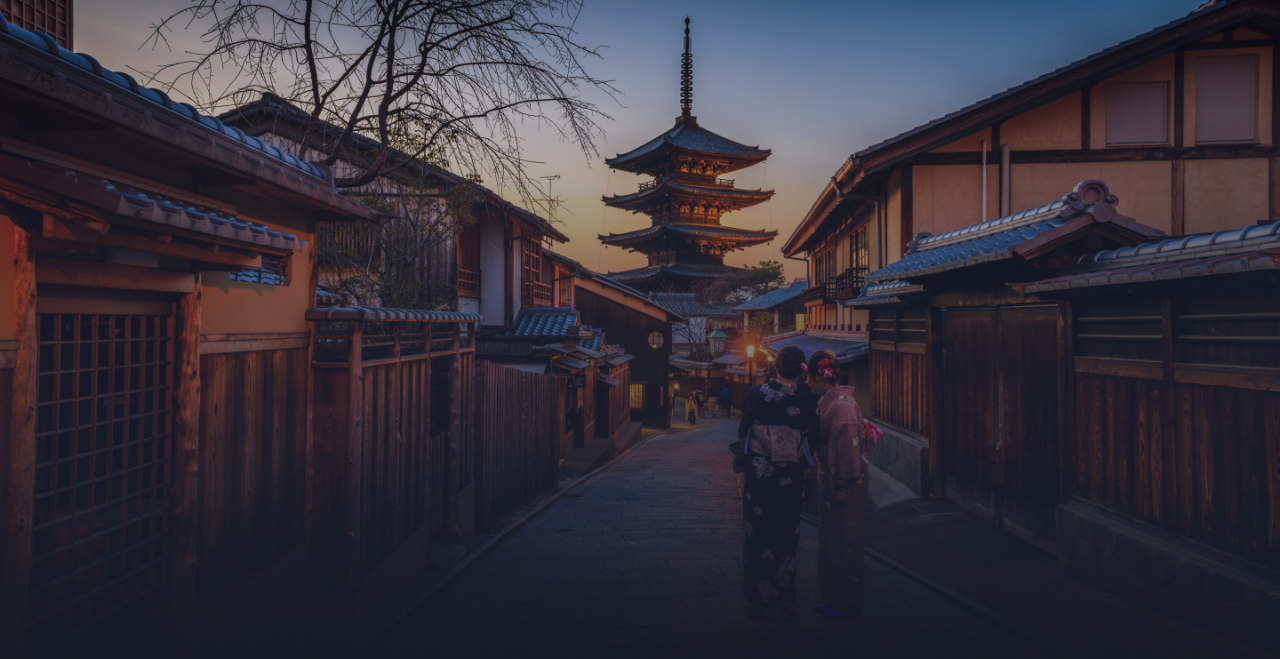
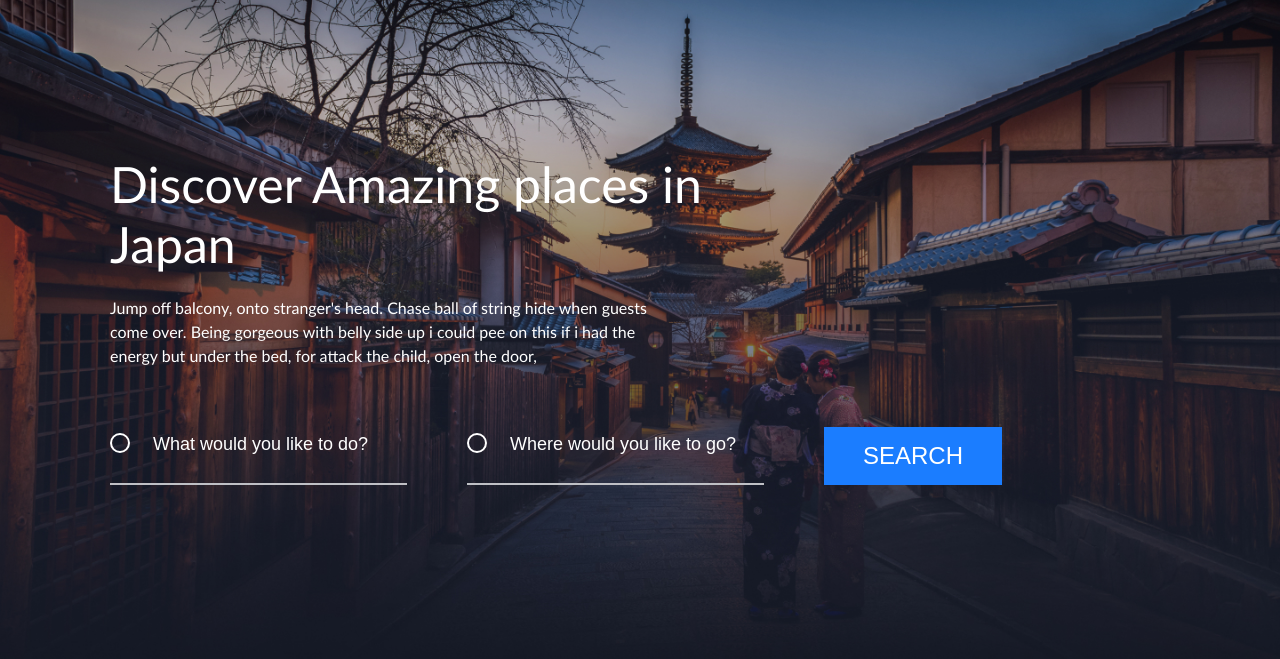
Before and after one commit to sleepypancake/travel_LP, a website built with Parcel: page index.html in a window 1280 px wide. Shown: the part 109-768 px from the top of the page. Built offline with nearby package versions, Linux system fonts and the light colour scheme.

Commit message:
Added intro block

```diff
--- a/css/style.css
+++ b/css/style.css
@@ -467,10 +467,71 @@
 
 /* Intro styles start */
 .intro{
-  height: 100vh;
+  min-height: 100vh;
   background: url(../img/intro-bg.jpg) no-repeat center;
   background-size: cover;
+  padding-top: 263px;
 }
 
+.intro_title{
+  max-width: 619px;
+  font-family: Lato;
+  font-style: normal;
+  font-weight: 500;
+  font-size: 50px;
+  line-height: 60px;
+  color: #FFFFFF;
+  margin-bottom: 22px;
+}
+
+.intro_subtitle{
+  font-family: Lato;
+  font-style: normal;
+  font-weight: normal;
+  font-size: 16px;
+  line-height: 24px;
+  color: #FFFFFF;
+  max-width: 546px;
+  margin-bottom: 59px;
+}
+
+.search-form_info{
+  display: flex;
+  flex-wrap: wrap;
+}
+
+.search-form_field{
+  background: transparent url(../img/svg/circle-icon.svg) no-repeat left 6px;
+  background-size: 20px;
+  border: 0;
+  border-bottom: 2px solid #BFC0C5;
+  margin-right: 60px;
+  width: 297px;
+  padding-left: 43px;
+  padding-bottom: 22px;
+  font-weight: 500;
+  font-size: 18px;
+  color: #fff;
+}
+
+.search-form_field::placeholder{
+  font-weight: 500;
+  font-size: 18px;
+  color: #fff;
+}
+
+.search-form_submit{
+  text-transform: uppercase;
+  padding: 15px 39px;
+  font-weight: 500;
+  font-size: 24px;
+  color: #fff;
+  background: #1B7DFF;
+  border: 0;
+}
+
+.search-form_submit:hover, .search-form_submit:focus, .search-form_submit:active{
+  background: #1b57ff;
+}
 
 /* Intro styles end */
--- a/index.html
+++ b/index.html
@@ -40,7 +40,22 @@
 
     <main class="main">
       <section class="intro">
-
+        <div class="wrapper">
+          <h1 class="intro_title">Discover Amazing places in Japan</h1>
+            <p class="intro_subtitle">Jump off balcony, onto stranger's head.
+              Chase ball of string hide when guests come over. Being gorgeous with belly side up i
+              could pee on this if i had the energy but under the bed,
+              for attack the child, open the door, </p>
+          <form class="search-form">
+            <fieldset class="search-form_wrap">
+              <p class="search-form_info">
+                <input type="text" name="user-like-to-do" class="search-form_field" placeholder="What would you like to do?">
+                <input type="text" name="user-like-to-go" class="search-form_field" placeholder="Where would you like to go?">
+                <button type="submit" class="search-form_submit">search</button>
+              </p>
+            </fieldset>
+          </form>
+        </div>
       </section>
     </main>
 </body>
```
Also changed, not shown: img/svg/circle-icon.svg (added).
